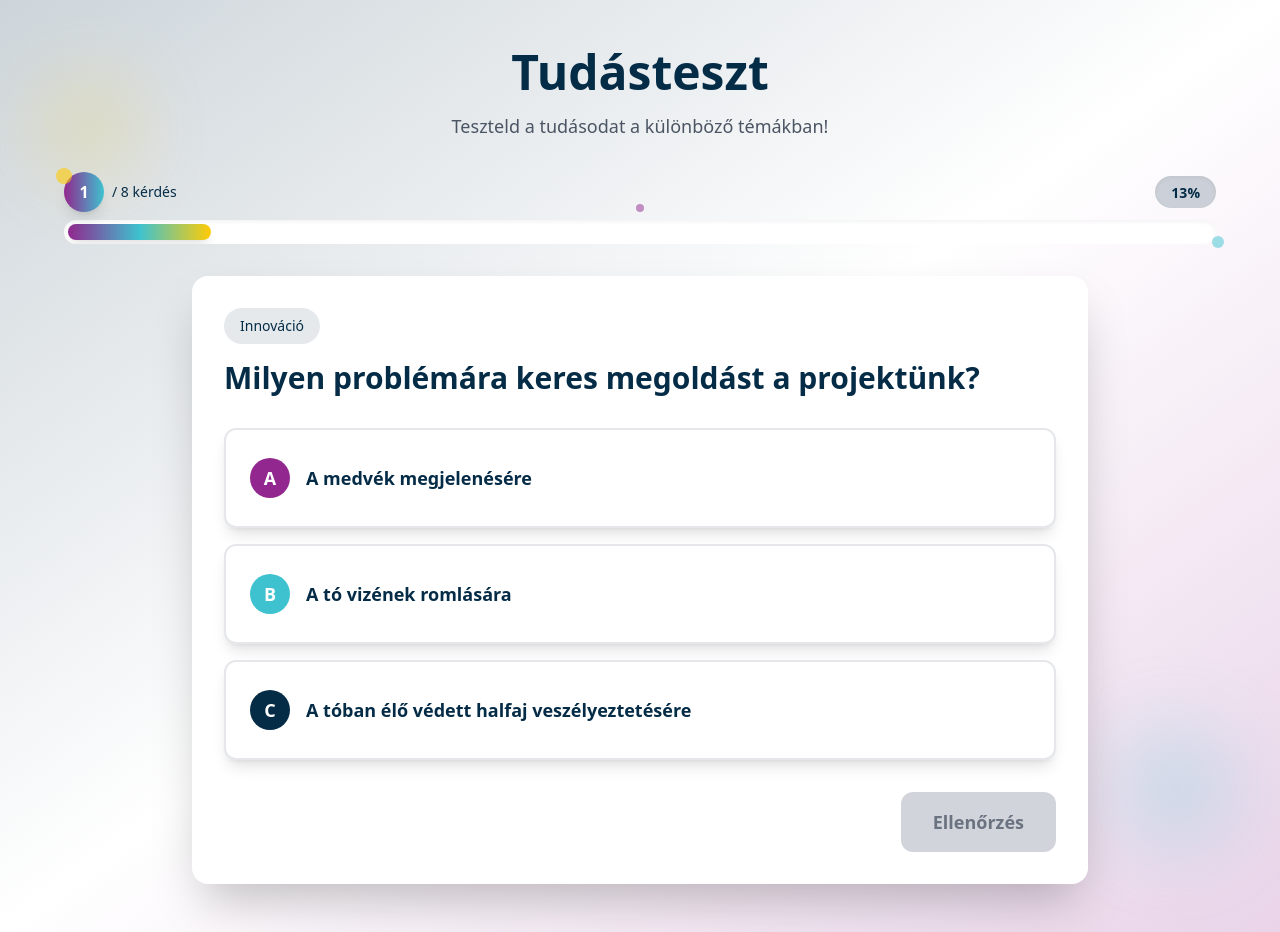
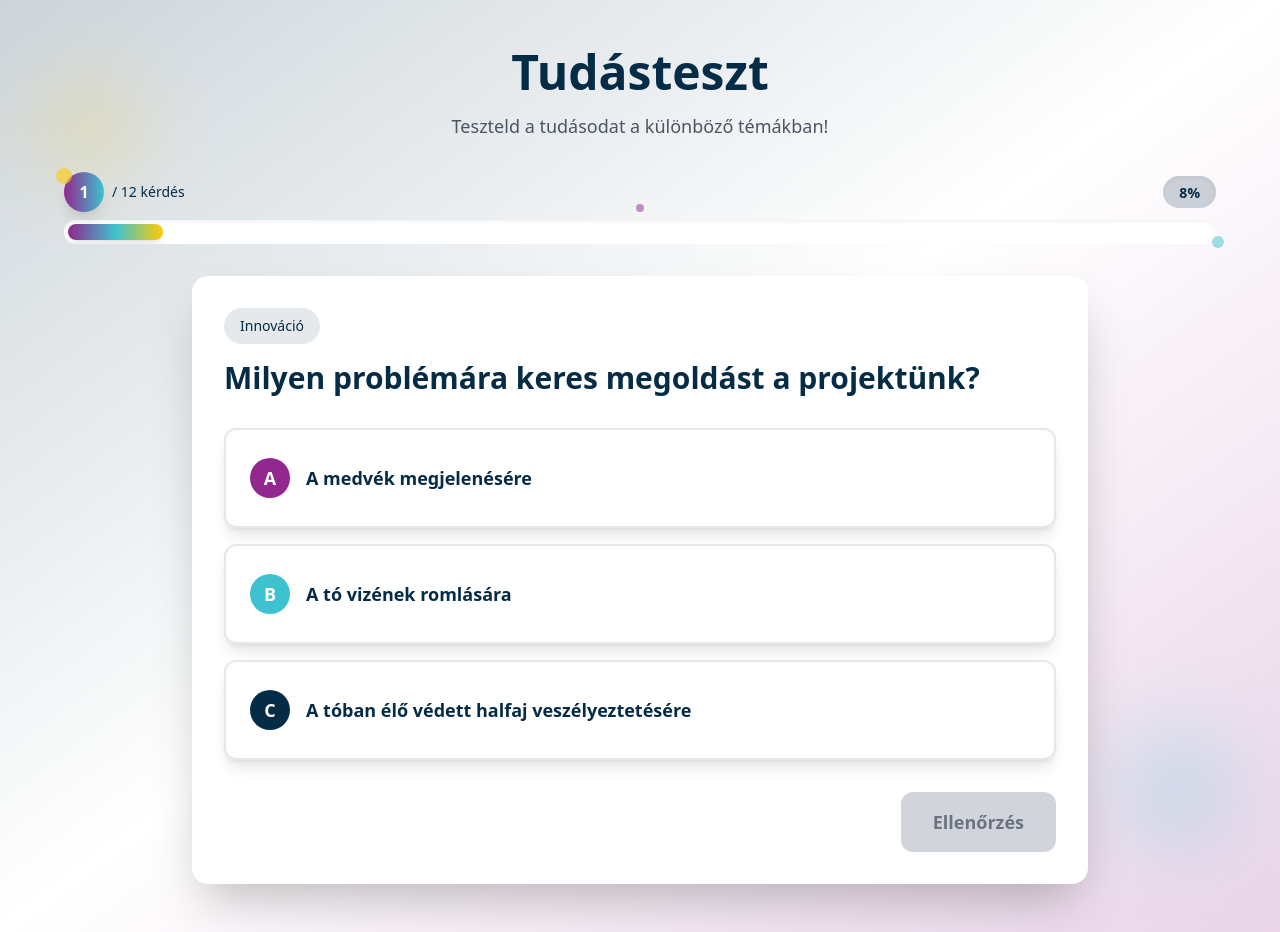
Before and after one commit to fabtonedu/fabton-kviz-game, a React (Vite) app: page / in a window 1280 px wide. Built offline with nearby package versions, Linux system fonts and the light colour scheme.

Commit message:
Update quiz questions
Add questions about the Fabton team to the quiz.

```diff
--- a/src/data/questions.ts
+++ b/src/data/questions.ts
@@ -57,5 +57,34 @@ export const quizQuestions: Question[] = [
     options: ["Brooklyn híd", "Golden Gate híd", "Sydney Harbour Bridge"],
     correctAnswer: 2,
     category: "Sydney"
+  },
+  // New questions about the Fabton team
+  {
+    id: 9,
+    question: "Honnan jutottak ki Sydney-be a Fabton diákjai?",
+    options: ["Brassóból", "Zalaegerszegről", "Csíkcsomortánból"],
+    correctAnswer: 1,
+    category: "A Fabton Csapat"
+  },
+  {
+    id: 10,
+    question: "Milyen versenyen vesz részt a Fabton csapata?",
+    options: ["First Lego League", "Csíki községek robotikaversenye", "RoboCup"],
+    correctAnswer: 0,
+    category: "A Fabton Csapat"
+  },
+  {
+    id: 11,
+    question: "Melyik nemzetközi versenyen szerepeltek a Fabton csapat tagjai tavaly nyáron?",
+    options: ["Hong Kong Asia Open", "Csíkkozmás European Open", "Fokváros Africa Open"],
+    correctAnswer: 0,
+    category: "A Fabton Csapat"
+  },
+  {
+    id: 12,
+    question: "Mi a First Lego League idei témája?",
+    options: ["Submarged", "Masterpiece", "Unearthed"],
+    correctAnswer: 0,
+    category: "A Fabton Csapat"
   }
 ];
```
